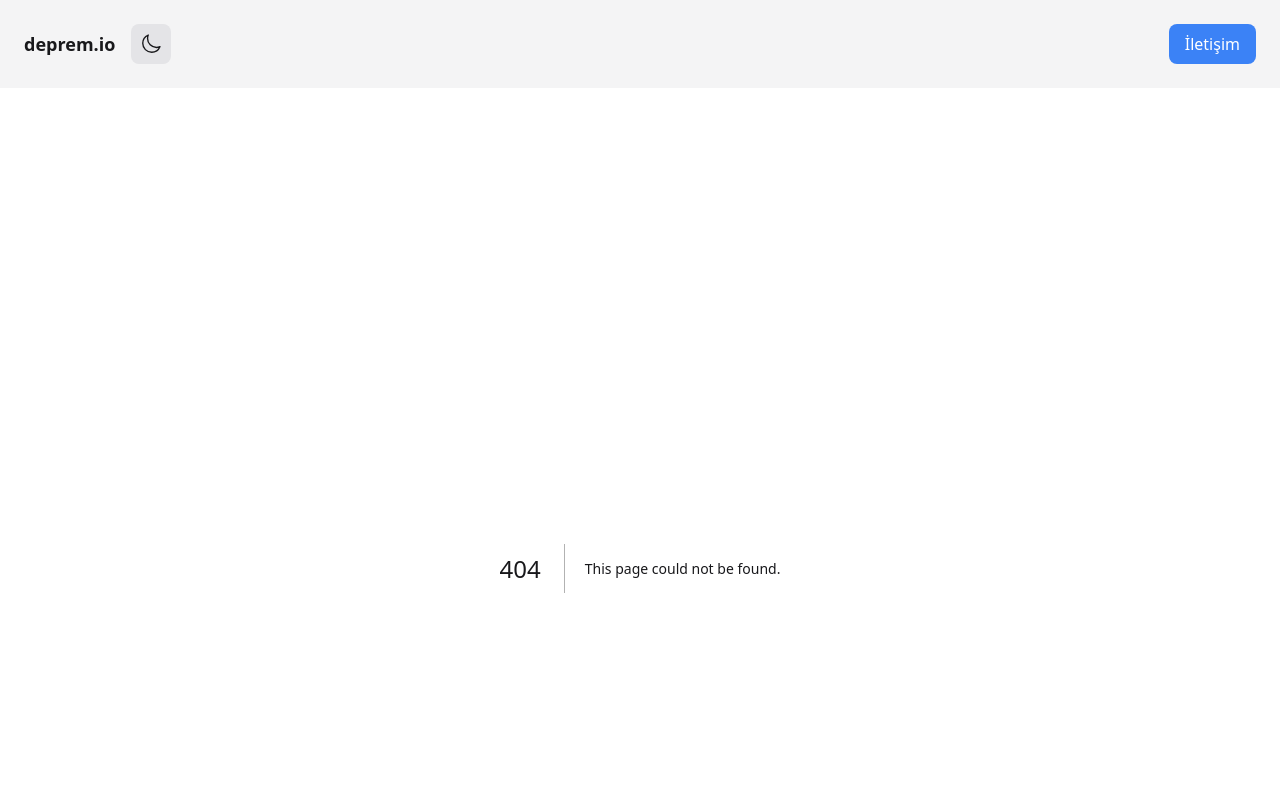
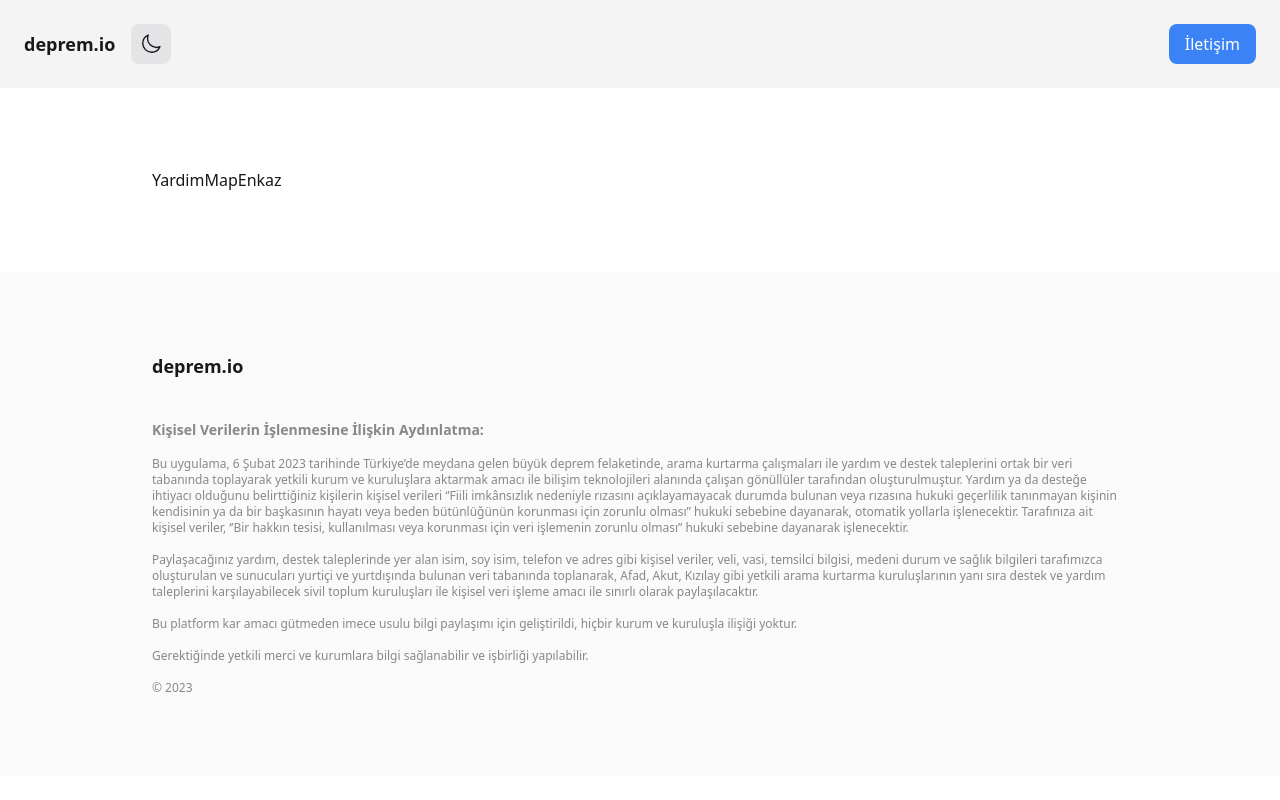
Before and after one commit to acikyazilimagi/deprem-io, a Next.js app: page /yardim-map-enkaz in a window 1280 px wide. Before the commit this address had no page. Shown: the top 800 px of the page. Built offline with nearby package versions, Linux system fonts and the light colour scheme.

Commit message:
fix page path

```diff
--- a/components/yardim-haritalari.tsx
+++ b/components/yardim-haritalari.tsx
@@ -9,7 +9,7 @@ export default function YardimHaritalari({}: YardimHaritalariProps) {
       <h3 className="mb-5">Yardım Haritaları</h3>
 
       <div className="grid gap-6 sm:grid-cols-3">
-        <YardimHaritalariButton href="/">
+        <YardimHaritalariButton href="/yardim-map-enkaz">
           <Image
             src="/map-deprem-io.jpg"
             alt=""
--- /dev/null
+++ b/pages/yardim-map-enkaz.tsx
@@ -0,0 +1,3 @@
+export default function YardimMapEnkaz() {
+  return <div>YardimMapEnkaz</div>;
+}
```
